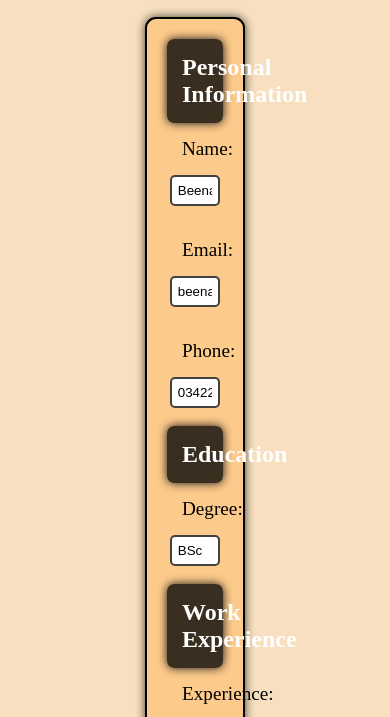
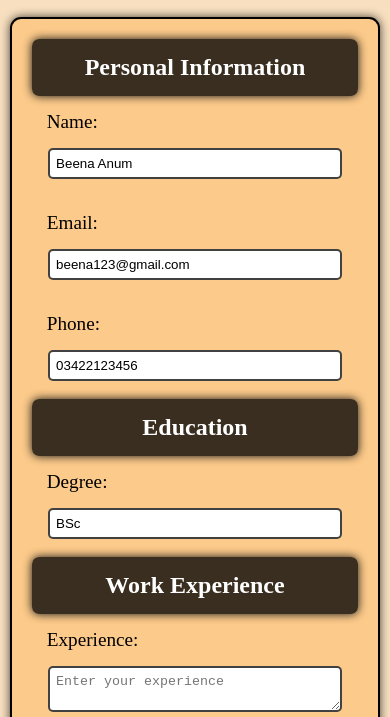
Before and after one commit to BeenaAnum/5th-Milestone-Shareable-Resume, a plain HTML site: page index.html in a window 390 px wide. Shown: the part 114-831 px from the top of the page. Drawn offline with Linux system fonts and the light colour scheme.

Commit message:
Update style.css

```diff
--- a/style.css
+++ b/style.css
@@ -124,7 +124,7 @@ text-align: center;
 @media (max-width: 480px) {
     #resumeForm, #resumeOutput {
         width: 95%;
-        max-width: 100px;
+        max-width: 100%;
     }
 
     button {
```
